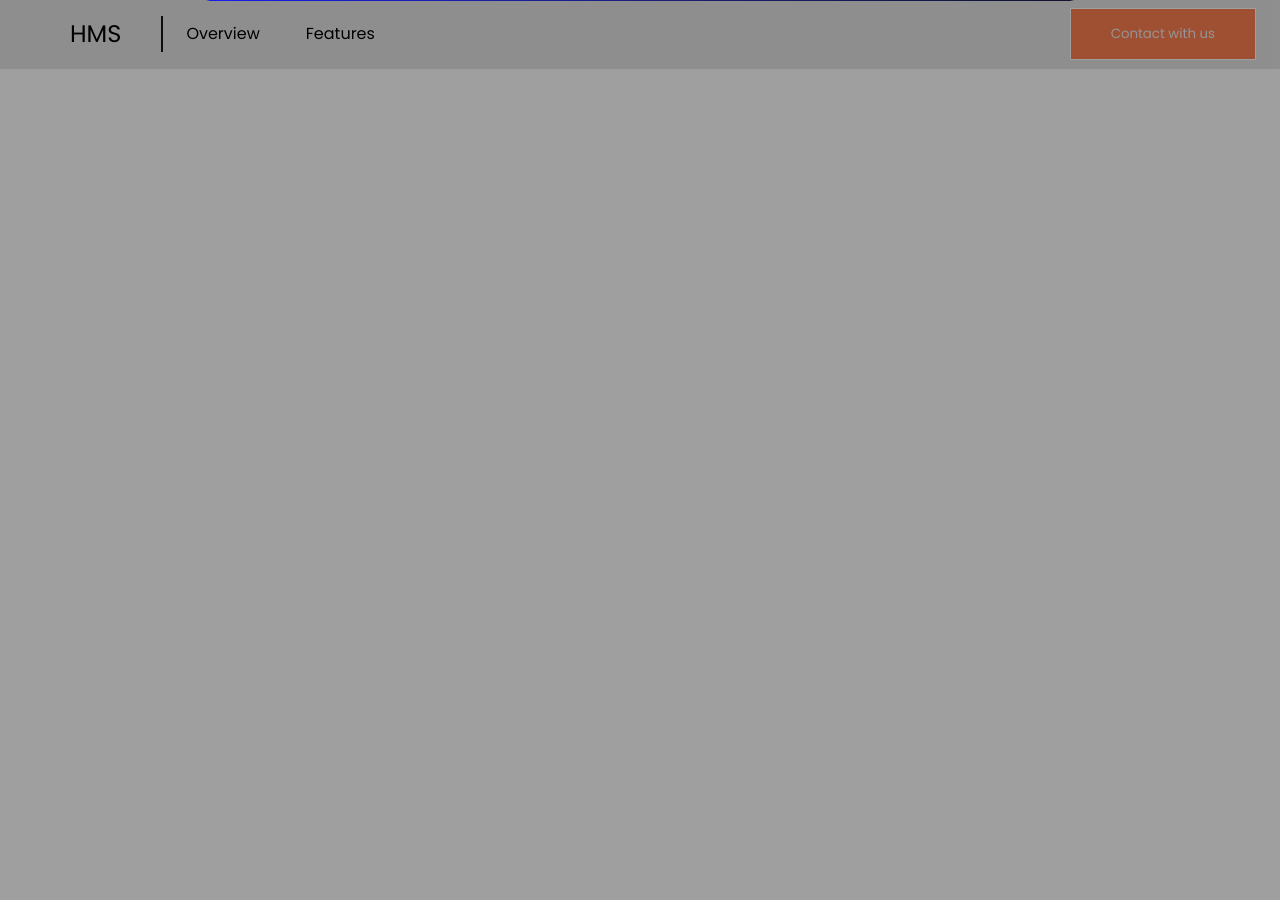
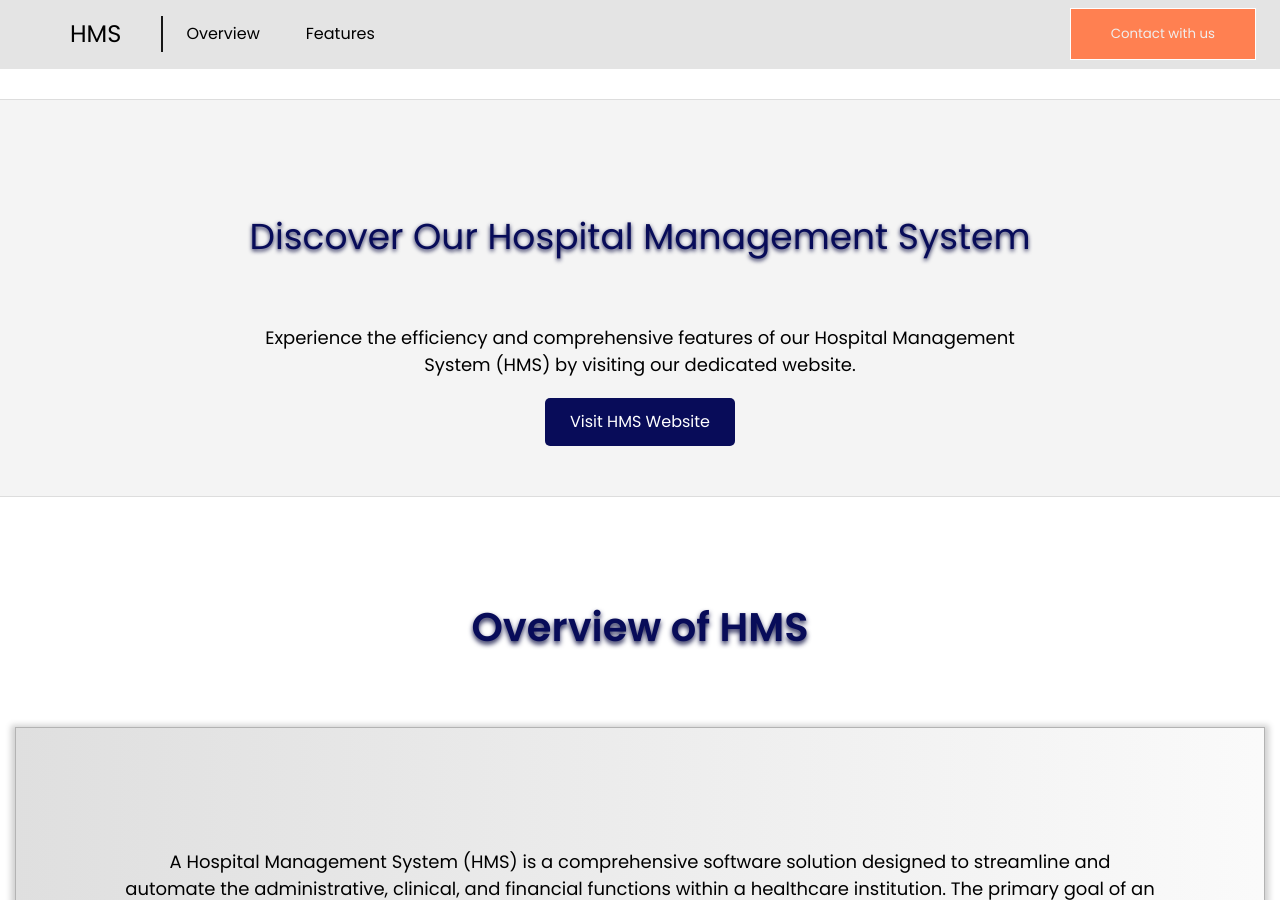
Before and after one commit to Naveenpy2001/tsarITPVTLTD, a Django app: page /HMS in a window 1280 px wide. Shown: the part 665-1565 px from the top of the page. Before the commit the page ends 734 px from the top, so only its background shows below. Run offline with Django 4.2, Linux system fonts and the light colour scheme; some libraries are stand-ins or nearby versions.

Commit message:
'update'

```diff
--- a/templates/HMS.html
+++ b/templates/HMS.html
@@ -438,6 +438,34 @@ select, option{
   background-color: red;
   color: #fff;
 }
+
+.hms-link-section {
+  padding: 50px 20px;
+  background-color: #f4f4f4;
+  border-top: 1px solid #ddd;
+  border-bottom: 1px solid #ddd;
+}
+
+.hms-link-section .container {
+  max-width: 800px;
+  margin: auto;
+}
+
+.hms-link-button {
+  display: inline-block;
+  padding: 12px 25px;
+  font-size: 16px;
+  color: #fff;
+  background-color: #080c59;
+  text-decoration: none;
+  border-radius: 5px;
+  transition: background-color 0.3s;
+}
+
+.hms-link-button:hover {
+  background-color: #1f2151;
+}
+
 </style>
 
   </head>
@@ -458,6 +486,8 @@ select, option{
       </div>
     </section>
 
+
+
      <nav class="animation">
       <div class="company-name animation">
         <a href="#home" style="color: #000;"><h1>HMS  </h1></a>
@@ -470,22 +500,21 @@ select, option{
         <button class="contact-button" onclick="showForm()">Contact with us</button>
       </div>
     </nav>
-    <section style="margin: 0; padding: 0;">
-      <div class="blur" id="show-warn">
-        <div class="main-view">
-          <span onclick="closeTab()" class="close-tab">✕</span>
-          <h1>
-          We are developing the product , now it's under construction, soon we are going to launch this product.
-If any one needs this software
-We will specially design as your basis and features.
-Don't hagitate to contact with us
-Plz connect with us
-We are for your needs of  software solutions
-        </h1>
-        <button class="ct-btn" onclick="showContactForm()">Contact With Us</button>
+
+    <section class="hms-link-section">
+      <div class="container animation">
+        <h1 style="text-align: center; font-size: 36px; padding: 40px 0; margin: 20px 0; color: #080c59;
+        text-shadow: 0 2px 4px #1f2151;">Discover Our Hospital Management System</h1>
+        <p style="text-align: center; font-size: 18px; margin-bottom: 20px;">
+          Experience the efficiency and comprehensive features of our Hospital Management System (HMS) by visiting our dedicated website.
+        </p>
+        <div style="text-align: center;">
+          <a href="https://hms.tsaritservices.com/" target="_blank" class="hms-link-button">Visit HMS Website</a>
         </div>
       </div>
     </section>
+
+
     <section id="overview">
       <h1>Overview of HMS</h1>
         <div class="over-view reveal" style="overflow: hidden;">
```
Also changed, not shown: templates/Terms-of-use.html (+16 -1 lines), templates/privacypolicy.html (+16 -1 lines), templates/securityNotifications.html (+16 -1 lines).
